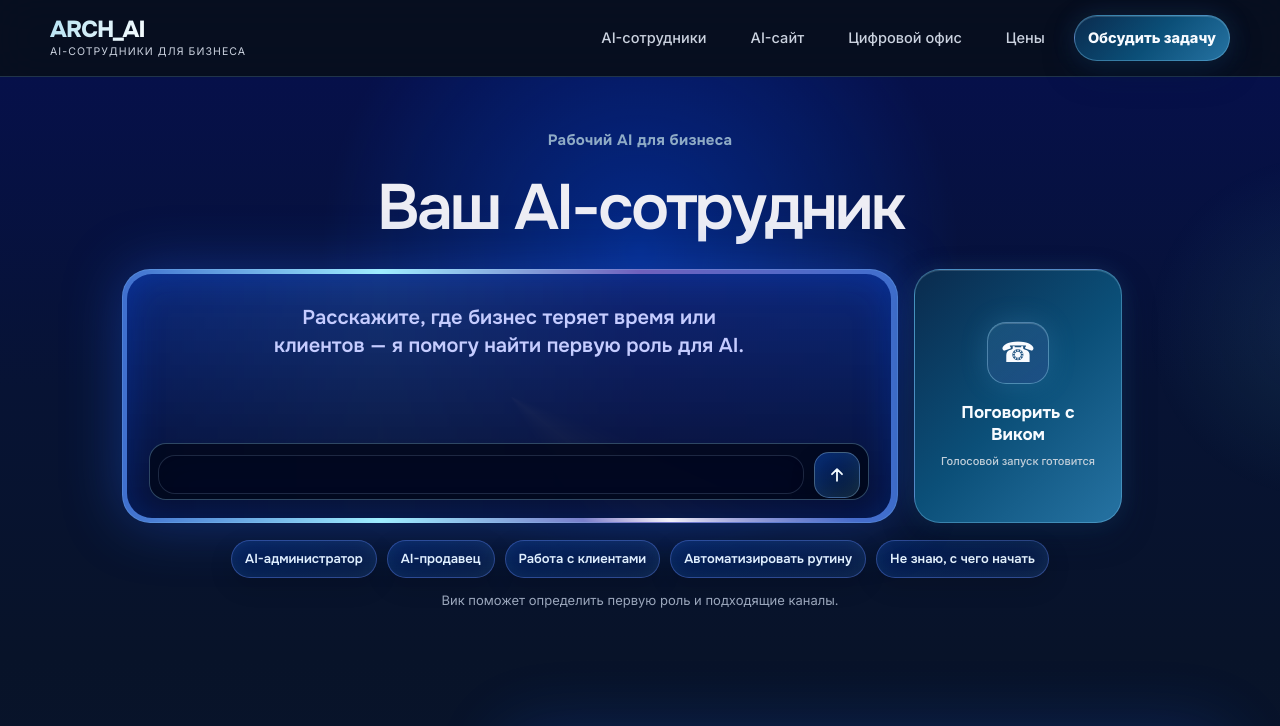
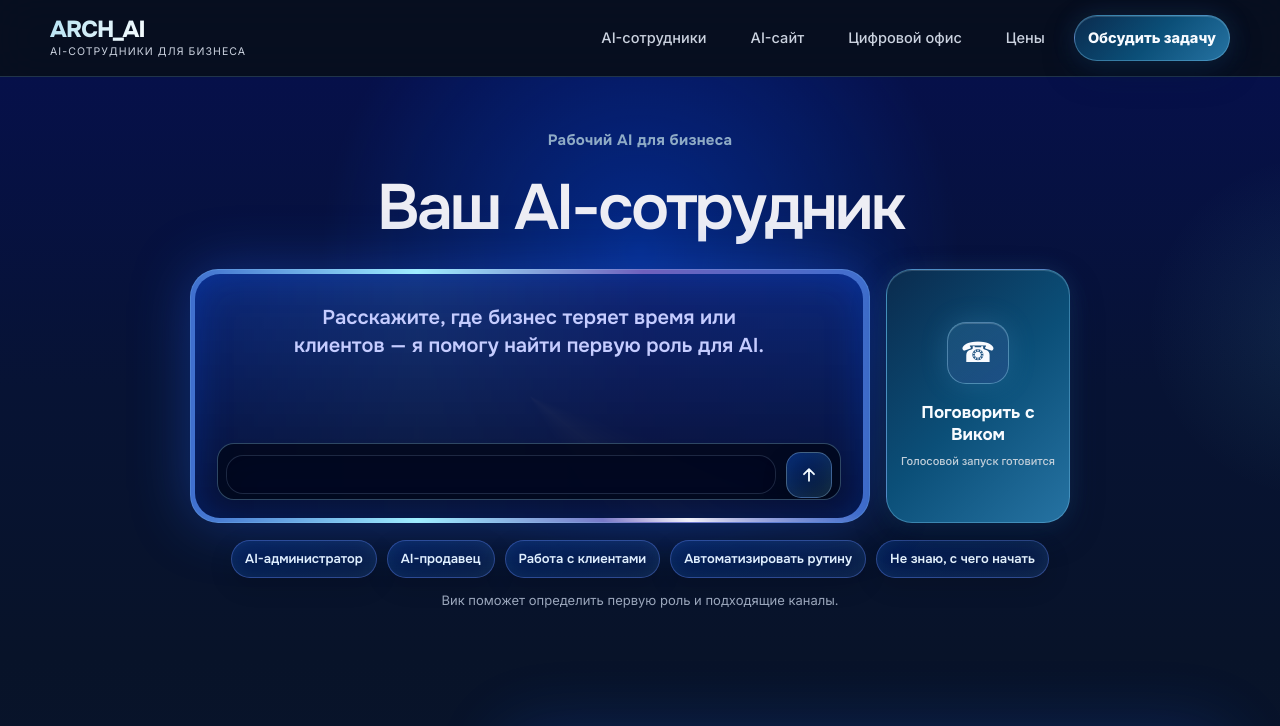
Before and after one commit to astropsi88-ui/archai-v2, a website: page index.html in a window 1280 px wide. Shown: the top 726 px of the page. Drawn offline with Linux system fonts and the light colour scheme; no server answers.

Commit message:
Narrow homepage chat and voice card

```diff
--- a/assets/business.css
+++ b/assets/business.css
@@ -2242,3 +2242,24 @@ body.business-page:not(.home-page) .page-hero .eyebrow {
     padding-top:10px!important;
   }
 }
+
+/* Final proportion polish: narrower desktop hero pair, unchanged height and mechanics. */
+@media(min-width:761px){
+  .hero-contact-row{
+    width:880px!important;
+    max-width:880px!important;
+    grid-template-columns:680px 184px!important;
+    gap:16px!important;
+    transform:translateX(-10px)!important;
+  }
+  .voice-card{
+    width:184px!important;
+    min-width:184px!important;
+    max-width:184px!important;
+    padding-left:14px!important;
+    padding-right:14px!important;
+  }
+  .home-page .quick-tags{
+    width:min(100%,920px)!important;
+  }
+}
--- a/index.html
+++ b/index.html
@@ -22,8 +22,8 @@
       href="https://fonts.googleapis.com/css2?family=Inter:wght@400;500;600;700;800&family=Onest:wght@500;600;700;800&display=swap"
       rel="stylesheet"
     />
-    <link rel="stylesheet" href="assets/styles.css?v=20260818-visualfinal-5" />
-    <link rel="stylesheet" href="assets/business.css?v=20260818-visualfinal-5" />
+    <link rel="stylesheet" href="assets/styles.css?v=20260818-visualfinal-6" />
+    <link rel="stylesheet" href="assets/business.css?v=20260818-visualfinal-6" />
   </head>
   <body class="business-page home-page">
     <a class="skip-link" href="#main">К содержанию</a>
@@ -329,6 +329,6 @@
         <hr class="footer-rule"><p class="footer-copyright">© 2026 ArchAI. Все права защищены.</p>
       </div>
     </footer>
-    <script src="assets/app.js?v=20260818-visualfinal-5"></script>
+    <script src="assets/app.js?v=20260818-visualfinal-6"></script>
   </body>
 </html>
--- a/public/assets/business.css
+++ b/public/assets/business.css
@@ -2242,3 +2242,24 @@ body.business-page:not(.home-page) .page-hero .eyebrow {
     padding-top:10px!important;
   }
 }
+
+/* Final proportion polish: narrower desktop hero pair, unchanged height and mechanics. */
+@media(min-width:761px){
+  .hero-contact-row{
+    width:880px!important;
+    max-width:880px!important;
+    grid-template-columns:680px 184px!important;
+    gap:16px!important;
+    transform:translateX(-10px)!important;
+  }
+  .voice-card{
+    width:184px!important;
+    min-width:184px!important;
+    max-width:184px!important;
+    padding-left:14px!important;
+    padding-right:14px!important;
+  }
+  .home-page .quick-tags{
+    width:min(100%,920px)!important;
+  }
+}
--- a/scripts/check-site.js
+++ b/scripts/check-site.js
@@ -68,7 +68,7 @@ for (const file of businessPages) {
       ok = false;
     }
   }
-  if (!html.includes('v=20260818-visualfinal-5')) {
+  if (!html.includes('v=20260818-visualfinal-6')) {
     console.error(file, 'missing current cache-busting asset version');
     ok = false;
   }
```
Also changed, not shown: ai-sites.html (+3 -3 lines), companion.html (+3 -3 lines), digital-office.html (+3 -3 lines), partner.html (+3 -3 lines), pricing.html (+4 -4 lines), public/ai-sites.html (+3 -3 lines), public/companion.html (+3 -3 lines), public/digital-office.html (+3 -3 lines), public/index.html (+3 -3 lines), public/partner.html (+3 -3 lines), public/pricing.html (+4 -4 lines).
